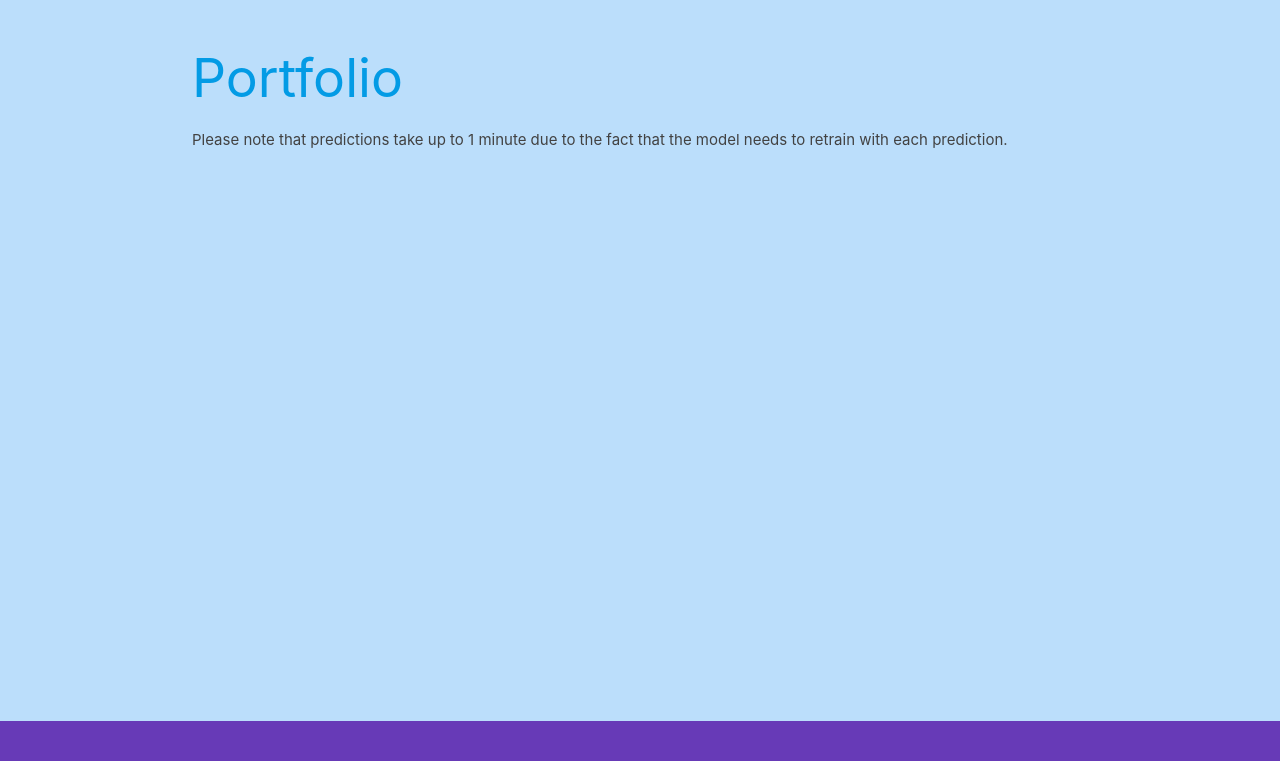
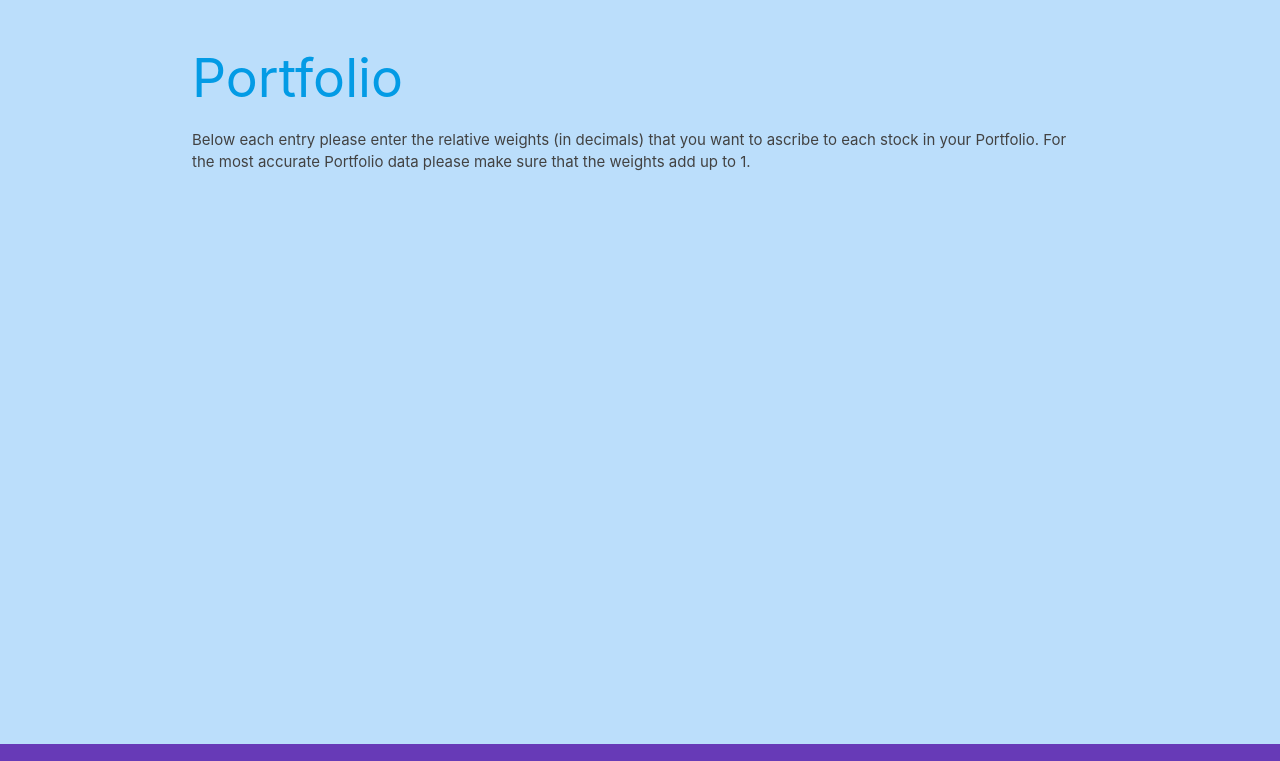
Before and after one commit to skanakia/Stock-Portfolio-Builder, a website: page app/public/home.html in a window 1280 px wide. Shown: the part 1409-2170 px from the top of the page. Drawn offline with nearby package versions, Linux system fonts and the light colour scheme.

Commit message:
message update

```diff
--- a/app/public/home.html
+++ b/app/public/home.html
@@ -142,7 +142,8 @@
                 <h2 class="header">Portfolio</h2>
             </a>
             <p class="grey-text text-darken-3 lighten-3">
-                Please note that predictions take up to 1 minute due to the fact that the model needs to retrain with each prediction.
+                Below each entry please enter the relative weights (in decimals) that you want to ascribe to each stock in your Portfolio. For the most accurate
+                Portfolio data please make sure that the weights add up to 1.
             </p>
             <div class="row">
                 <div class="col s6">
```
